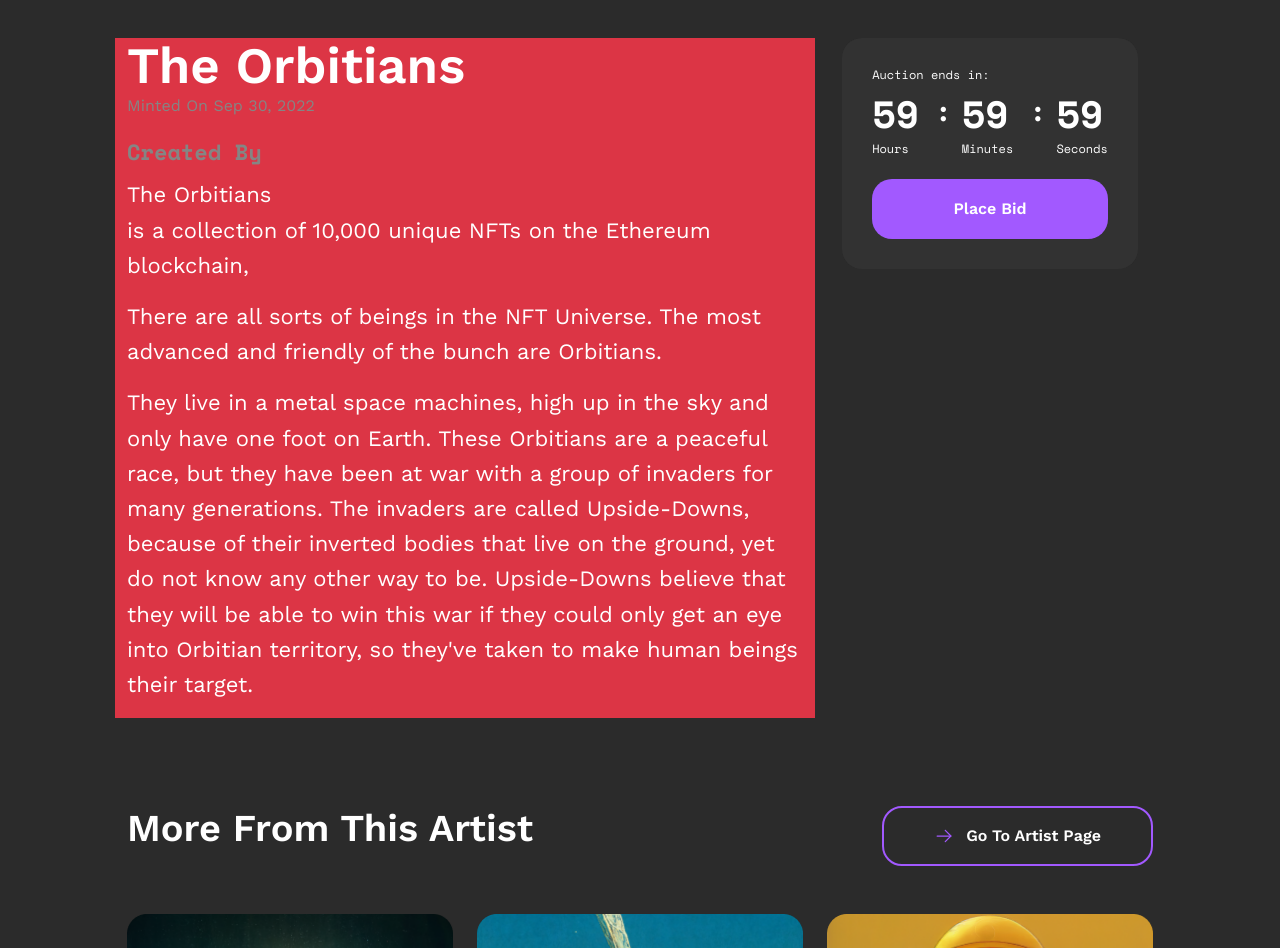
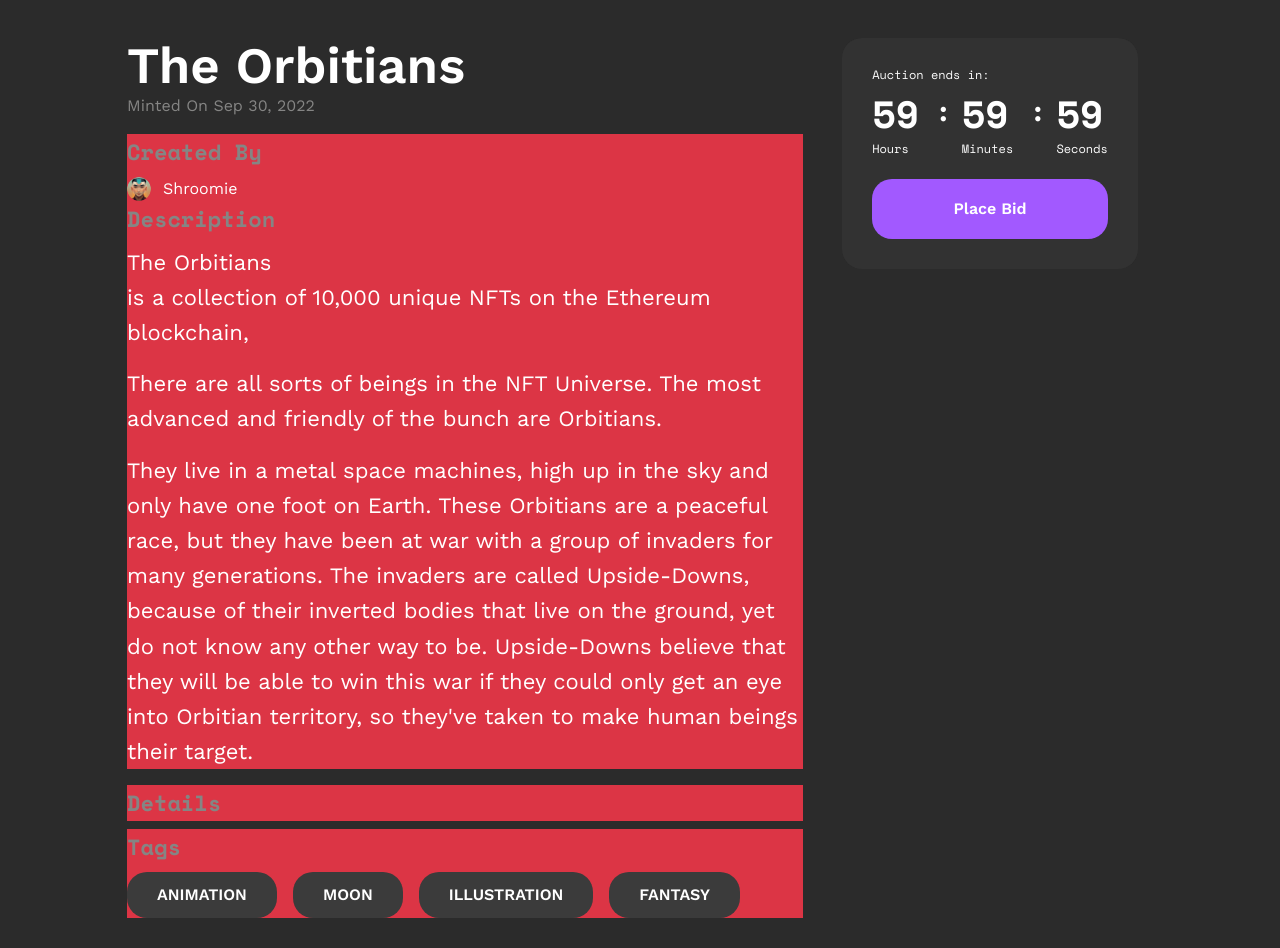
Before and after one commit to aleksi-svaridze/react-ntf, a React (Create React App) app: page /nfts in a window 1280 px wide. Shown: the part 904-1852 px from the top of the page. Built offline with nearby package versions, Linux system fonts and the light colour scheme.

Commit message:
Add Tag component to NFTs page

```diff
--- /dev/null
+++ b/src/components/tag/Tag.jsx
@@ -0,0 +1,9 @@
+
+
+const Tag = ({content}) => {
+    return(
+        <div className="tag tag--content text-white fw-semibold text-uppercase d-flex align-items-center justify-content-center bg-black-secondary">{content}</div>
+    )
+}
+
+export default Tag;
--- /dev/null
+++ b/src/components/tag/_tag.scss
@@ -0,0 +1,12 @@
+.tag {
+    height: 46px;
+    padding: 0px 30px;
+    gap: 12px;
+    border-radius: 20px;
+
+    &--content {
+        font-size: 16px;
+        font-style: normal;
+        line-height: 140%;
+    }
+}
--- a/src/data/creators/creators.json
+++ b/src/data/creators/creators.json
@@ -252,6 +252,7 @@
             {"id": 2, "desc": "NFTs Sold", "num": "50+"},
             {"id": 3, "desc": "Followers", "num": "3000k+"}
         ],
+        "tags": ["animation", "moon", "illustration","fantasy"],
         "bio": "The internet's friendliest designer kid.",
         "socials": [
             {"id": 1, "link": "/web/Shroomie", "icon": "/images/soc-icons/GlobeLogo.svg"},
--- a/src/pages/NftsPage.jsx
+++ b/src/pages/NftsPage.jsx
@@ -10,6 +10,8 @@
 import data from '../data/creators/creators.json'
 import NftsCard from '../components/nfts-card/NftsCard'
 import Button from '../components/buttons/Buttons'
+import User from '../components/users/User'
+import Tag from '../components/tag/Tag'
 
 const NftsPage= () => {
     const {width} = useWindowSize();
@@ -17,7 +19,6 @@
     let result = null;
 
     for(let i = 0; i < data.length; i++) {
-        console.log(data[i])
         if(data[i].id === '7') {
             result = data[i];
         }
@@ -33,7 +34,7 @@
             <div className="layout-container py-4">
                 <div className="container py-3">
                     <div className="row">
-                        <div className="col-12 col-md-6 col-lg-8 bg-danger">
+                        <div className="col-12 col-md-6 col-lg-8">
                             <SecondaryHeading customStyles='fourthiary-heading' content='The Orbitians' />
                             <Desc content='Minted on Sep 30, 2022' customStyles={'text-black-tertiary'} />
 
@@ -44,12 +45,39 @@
                                 btnStyle={'btn_custom btn_custom--purple btn_custom--purple-width mx-auto d-flex font-worksans mt-4 text-capitalize'} />
                             </div>
 
-                            <h3 className={`fourthiary-desc font-spacemono text-black-tertiary mb-2 ${width >= 768 ? 'fw-semibold' : 'fw-normal'}`}>Created By</h3>
-                            <p className='fourthiary-desc mb-0'>The Orbitians</p>
-                            <p className='fourthiary-desc'>is a collection of 10,000 unique NFTs on the Ethereum blockchain,</p>
-                            <p className='fourthiary-desc'>There are all sorts of beings in the NFT Universe. The most advanced and friendly of the bunch are Orbitians.</p>
-                            <p className='fourthiary-desc'>They live in a metal space machines, high up in the sky and only have one foot on Earth.
-These Orbitians are a peaceful race, but they have been at war with a group of invaders for many generations. The invaders are called Upside-Downs, because of their inverted bodies that live on the ground, yet do not know any other way to be. Upside-Downs believe that they will be able to win this war if they could only get an eye into Orbitian territory, so they've taken to make human beings their target.</p>
+                            <div className='bg-danger'>
+                                <h3 className={`fourthiary-desc font-spacemono text-black-tertiary mb-2 ${width >= 768 ? 'fw-semibold' : 'fw-normal'}`}>Created By</h3>
+                                <User
+                                    userContainer=''
+                                    imageSrc={result.userImage}
+                                    content={result.name}
+                                    contentClass=''
+                                />
+                            </div>
+
+                            <div className='bg-danger'>
+                                <h3 className={`fourthiary-desc font-spacemono text-black-tertiary mb-2 ${width >= 768 ? 'fw-semibold' : 'fw-normal'}`}>Description</h3>
+                                <p className='fourthiary-desc mb-0'>The Orbitians</p>
+                                <p className='fourthiary-desc'>is a collection of 10,000 unique NFTs on the Ethereum blockchain,</p>
+                                <p className='fourthiary-desc'>There are all sorts of beings in the NFT Universe. The most advanced and friendly of the bunch are Orbitians.</p>
+                                <p className='fourthiary-desc'>They live in a metal space machines, high up in the sky and only have one foot on Earth. These Orbitians are a peaceful race, but they have been at war with a group of invaders for many generations. The invaders are called Upside-Downs, because of their inverted bodies that live on the ground, yet do not know any other way to be. Upside-Downs believe that they will be able to win this war if they could only get an eye into Orbitian territory, so they've taken to make human beings their target.</p>
+                            </div>
+
+                            <div className='bg-danger'>
+                                <h3 className={`fourthiary-desc font-spacemono text-black-tertiary mb-2 ${width >= 768 ? 'fw-semibold' : 'fw-normal'}`}>Details</h3>
+                            </div>
+
+                            <div className='bg-danger'>
+                                <h3 className={`fourthiary-desc font-spacemono text-black-tertiary mb-2 ${width >= 768 ? 'fw-semibold' : 'fw-normal'}`}>Tags</h3>
+                                <div className='d-flex flex-column flex-lg-row align-items-lg-center align-items-start gap-3'>
+                                    {
+                                        result.tags.map(tag => (
+                                            <Tag content={tag} />
+                                        ))
+                                    }
+                                </div>
+                            </div>
+
                         </div>
                         <div className="col-12 col-md-6 col-lg-4">
                             <div className='d-md-flex justify-content-end align-items-start d-none'>
--- a/src/styles/scss/main.scss
+++ b/src/styles/scss/main.scss
@@ -22,6 +22,7 @@
 @import '../../components/wallet-card/wallet_card';
 @import '../../components/tables/tables';
 @import '../../components/search-form/search-form';
+@import '../../components/tag/tag';
 
 @import '../../layout/hero/heroStyles';
 @import '../../layout/collection/collection';
```
Also changed, not shown: src/styles/css/main.min.css, 1 other file (tests, documents, lock files or other folders).
